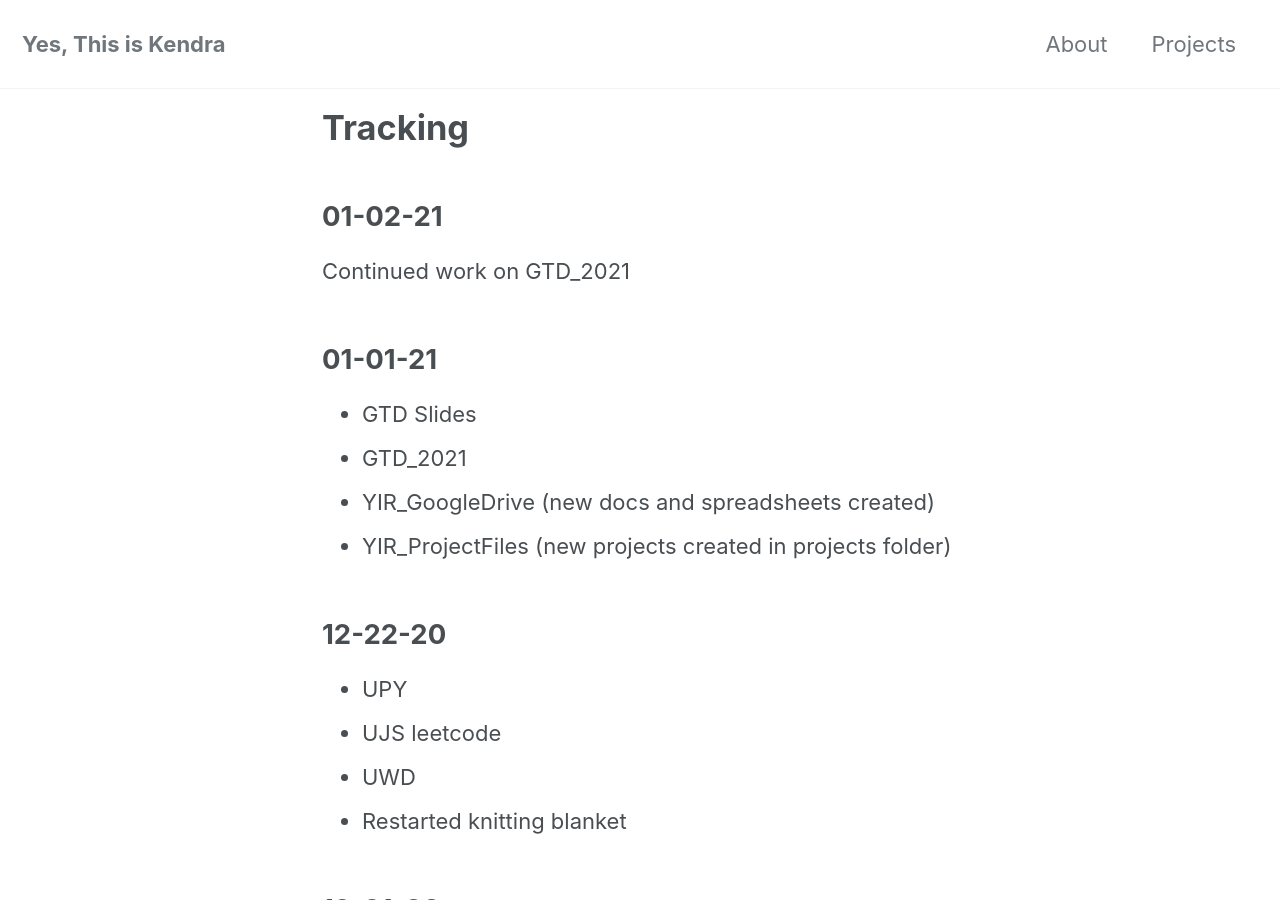
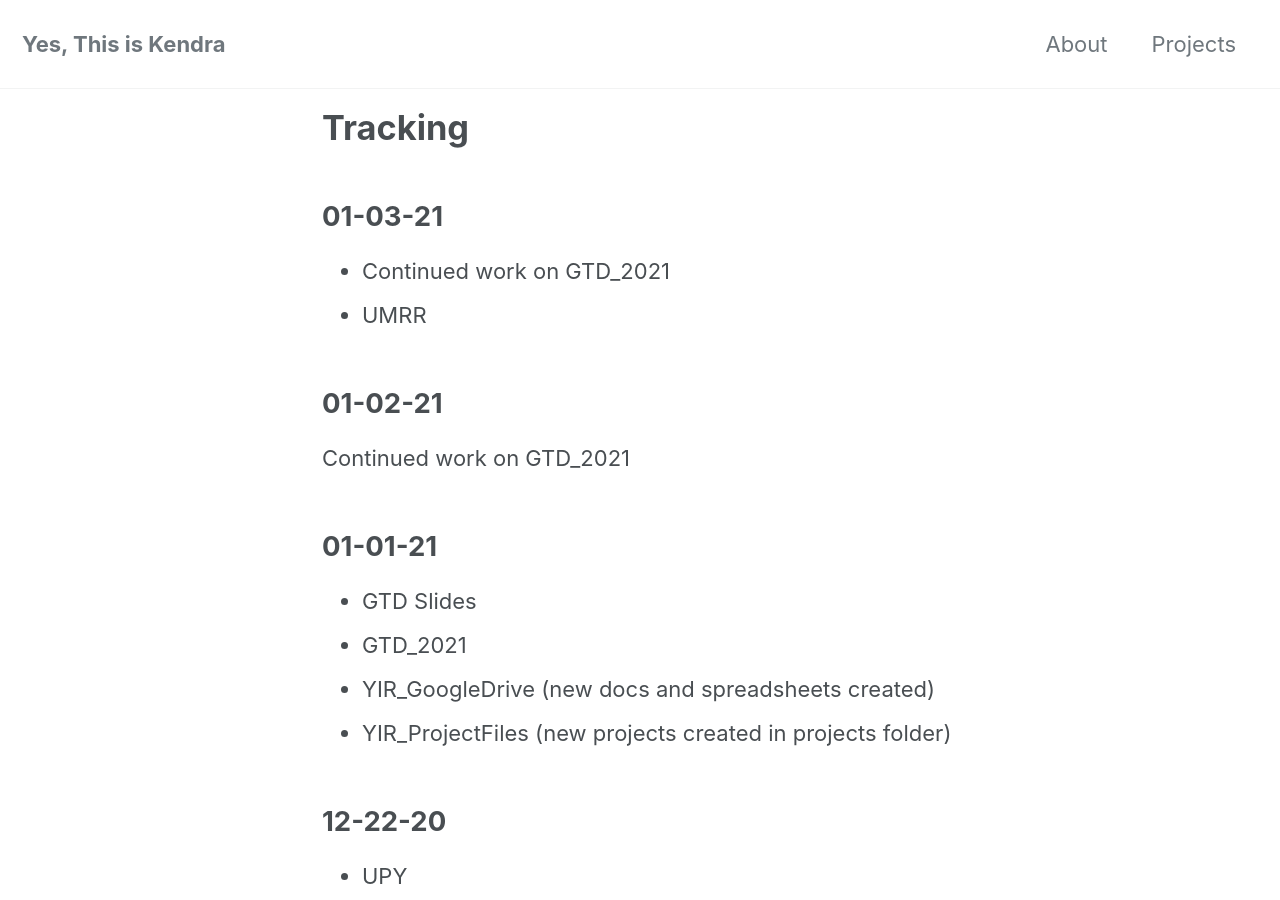
Before and after one commit to yesthisiskendra/yesthisiskendra.github.io, a Jekyll site: the page built from _pages/tracking.md, in a window 1280 px wide and 900 px high. Built offline with Jekyll 4.4.1, drawn with Linux system fonts in a browser that asks for light colours; cached includes are drawn as plain includes; nearby versions of some CDN libraries.

Commit message:
Add daily log

```diff
--- a/_pages/tracking.md
+++ b/_pages/tracking.md
@@ -3,6 +3,11 @@ layout: home
 title: "Tracking"
 permalink: /tracking/
 ---
+
+## 01-03-21
+
+* Continued work on GTD_2021
+* UMRR
 
 ## 01-02-21
 
```
